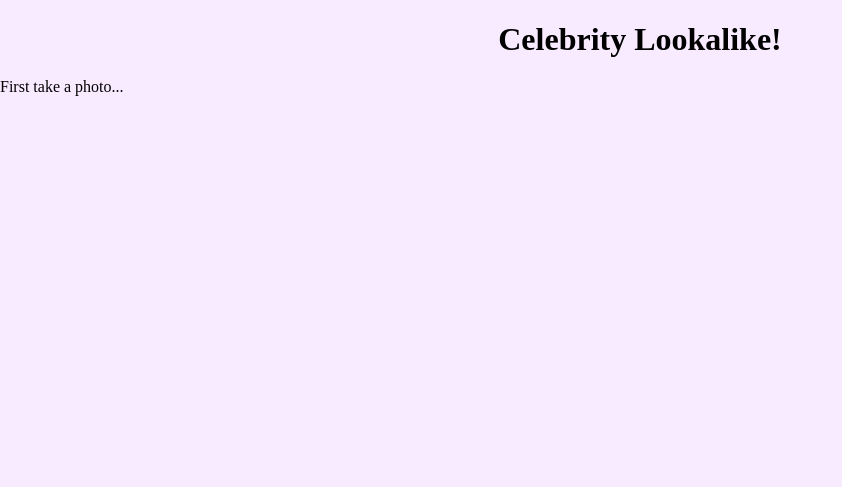
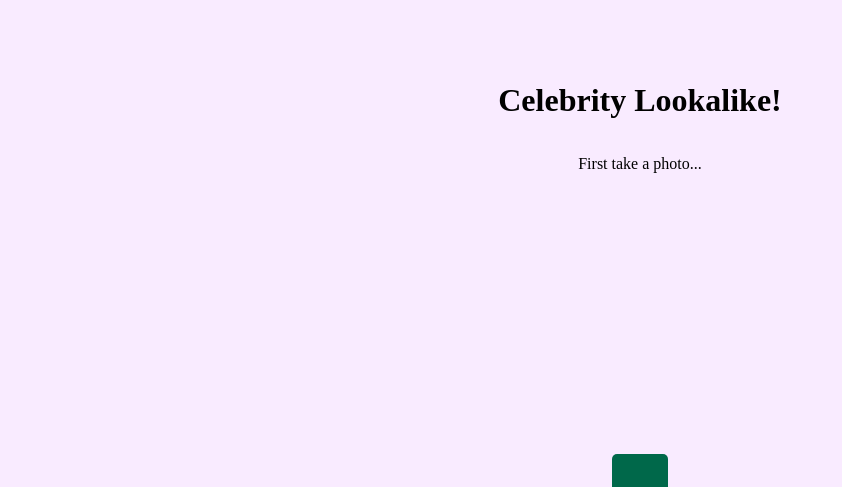
Before and after one commit to mongodb-developer/celeb-matcher-farm, a React (Vite) app in the folder frontend/: page / in a window 1280 px wide. Shown: the top 487 px of the page, without its empty margins (0-842 px from the left). Built offline with nearby package versions, Linux system fonts and the light colour scheme; no server answers; some icons are missing; the HTML template or start-up script is replaced by a standard one.

Commit message:
Fix docker issues

```diff
--- a/frontend/package.json
+++ b/frontend/package.json
@@ -21,6 +21,7 @@
     "dev": "vite",
     "build": "vite build",
     "preview": "vite preview",
+    "start" : "vite",
     "test": "vitest"
   },
   "browserslist": {
--- a/frontend/src/App.css
+++ b/frontend/src/App.css
@@ -1,8 +1,10 @@
 /* Base styles */
-.app {
+.App {
   display: flex;
   flex-direction: column;
   align-items: center;
+  justify-content: center;
+
   min-height: 100vh;
   padding: 20px;
   box-sizing: border-box;
@@ -47,6 +49,10 @@
     margin-bottom: 40px;
   }
 
+  video {
+    max-width: 500px;
+  }
+
   .lookalike {
     background-color: #ffffff;
     border-radius: 15px;
@@ -85,6 +91,12 @@
     border-radius: 15px;
     box-shadow: 0 4px 6px rgba(0, 0, 0, 0.1);
   }
+
+  .loading img {
+    max-width: 100%;
+    max-height: 400px;
+  }
+
 }
 
 /* Mobile styles */
```
Also changed, not shown: 2 other files (tests, documents, lock files or other folders).
